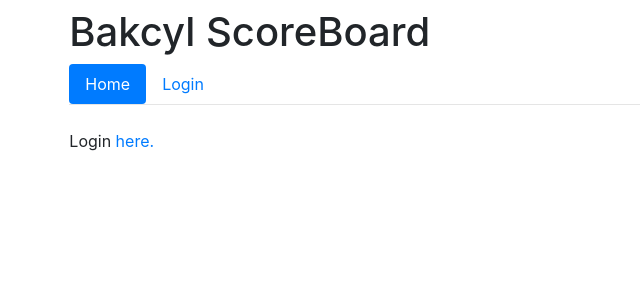
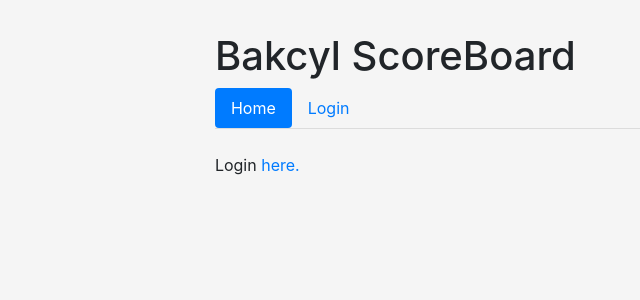
Before and after one commit to patkaczm/bakcyl-scorebaord, a Django app: page / in a window 1280 px wide. Shown: the top 300 px of the page, without its empty margins (149-789 px from the left). Run offline with Django 3.2, Linux system fonts and the light colour scheme; some libraries are stand-ins or nearby versions.

Commit message:
looks better

```diff
--- a/bakcyl_scoreboard/templates/bakcyl_scoreboard/task_detail.html
+++ b/bakcyl_scoreboard/templates/bakcyl_scoreboard/task_detail.html
@@ -10,7 +10,7 @@
 {% block title%} Dashboard {% endblock %}
 
 {% block content %}
-
+    <div class="shadow p-3 mb-5 bg-white rounded">
         {% if user.is_authenticated %}
             <h5>Your solution for task: <a href={{task.link}}>{{task.name}}</a></h5>
 
@@ -46,4 +46,5 @@
             Login <a href="/login">here.</a>
         {% endif %}
         <script src="{% static "js/rainbow-custom.min.js" %}"></script>
+    </div>
 {% endblock %}
--- a/bakcyl_scoreboard/templates/base.html
+++ b/bakcyl_scoreboard/templates/base.html
@@ -7,13 +7,19 @@
     <meta name="viewport" content="width=device-width, initial-scale=1, shrink-to-fit=no">
     <link rel="stylesheet" href="https://stackpath.bootstrapcdn.com/bootstrap/4.3.1/css/bootstrap.min.css" integrity="sha384-ggOyR0iXCbMQv3Xipma34MD+dH/1fQ784/j6cY/iJTQUOhcWr7x9JvoRxT2MZw1T" crossorigin="anonymous">
     {% block meta %}{% endblock %}
+    <style type="text/css">
+        body {
+            background-color: rgb(245, 245, 245);
+        }
+    </style>
     <title>{% block title %}{% endblock %}</title>
 </head>
 
 <body>
 
+<div class="row justify-content-center mt-4">
+    <div class="col-8 rounded pb-4">
 
-    <div class=main>
         <div class="row justify-content-center">
             <div class="col-8">
                     <h1 class="mt-2">Bakcyl ScoreBoard</h1>
@@ -43,8 +49,13 @@
                             </ul>
                         </div>
                     <hr class="mt-0 mb-4">
+            </div>
+        </div>
+        <div class="row justify-content-center">
+            <div class="col-8">
                 {% block content %}
                 {% endblock %}
+            </div>
         </div>
     </div>
 </div>
@@ -53,3 +64,4 @@
     <script src="https://cdnjs.cloudflare.com/ajax/libs/popper.js/1.14.7/umd/popper.min.js" integrity="sha384-UO2eT0CpHqdSJQ6hJty5KVphtPhzWj9WO1clHTMGa3JDZwrnQq4sF86dIHNDz0W1" crossorigin="anonymous"></script>
     <script src="https://stackpath.bootstrapcdn.com/bootstrap/4.3.1/js/bootstrap.min.js" integrity="sha384-JjSmVgyd0p3pXB1rRibZUAYoIIy6OrQ6VrjIEaFf/nJGzIxFDsf4x0xIM+B07jRM" crossorigin="anonymous"></script>
 </body>
+</html>
```
Lines whose indentation alone changed are shown as unchanged.
